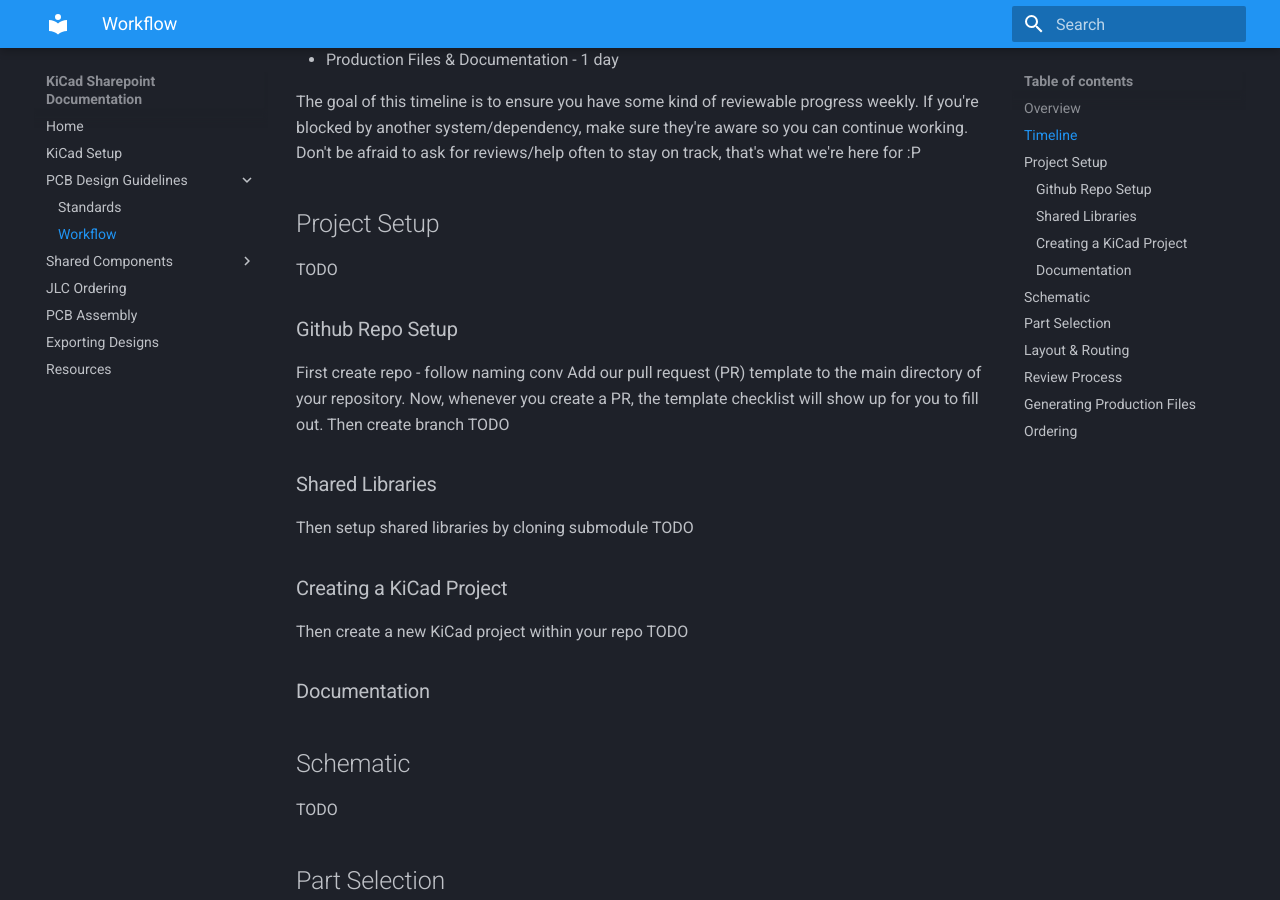
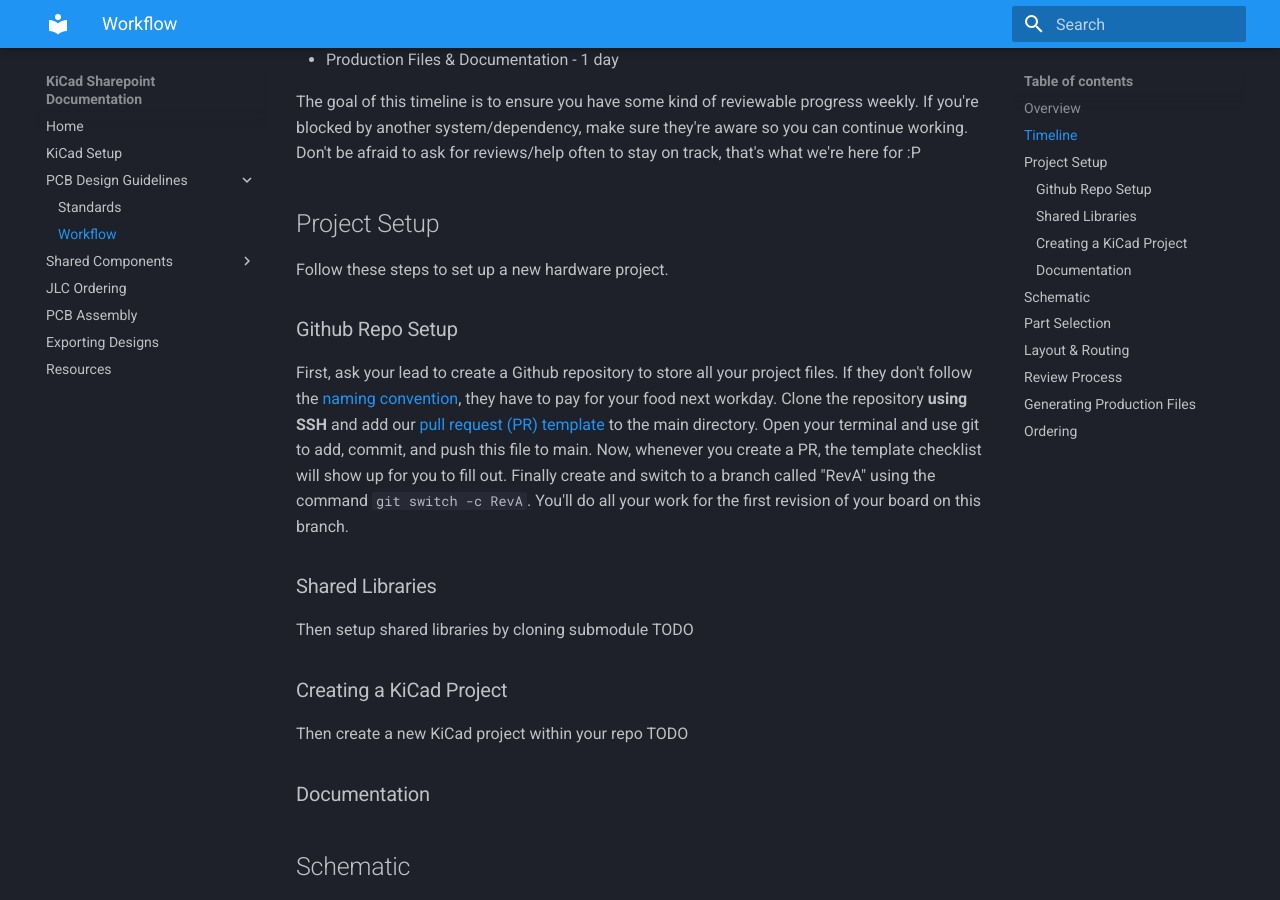
Before and after one commit to lhr-solar/KiCAD-Sharepoint, an MkDocs documentation site: the page built from docs/Workflow.md, in a window 1280 px wide and 900 px high, scrolled down 519 px. Built offline with MkDocs 1.6.1 and Material for MkDocs 9.7.7, drawn with Linux system fonts in a browser that asks for light colours.

Commit message:
github repo stup

```diff
--- a/docs/Workflow.md
+++ b/docs/Workflow.md
@@ -10,12 +10,9 @@
 
 The goal of this timeline is to ensure you have some kind of reviewable progress weekly. If you're blocked by another system/dependency, make sure they're aware so you can continue working. Don't be afraid to ask for reviews/help often to stay on track, that's what we're here for :P
 ## Project Setup
-TODO
+Follow these steps to set up a new hardware project.
 ### Github Repo Setup
-First create repo - follow naming conv
-Add our pull request (PR) template to the main directory of your repository. Now, whenever you create a PR, the template checklist will show up for you to fill out.
-Then create branch
-TODO
+First, ask your lead to create a Github repository to store all your project files. If they don't follow the [naming convention](https://lhr-solar.github.io/KiCAD-Sharepoint/Standards/#naming-convention), they have to pay for your food next workday. Clone the repository **using SSH** and add our [pull request (PR) template](https://github.com/lhr-solar/KiCAD-Sharepoint/blob/main/PULL_REQUEST_TEMPLATE.md) to the main directory. Open your terminal and use git to add, commit, and push this file to main. Now, whenever you create a PR, the template checklist will show up for you to fill out. Finally create and switch to a branch called "RevA" using the command `git switch -c RevA`. You'll do all your work for the first revision of your board on this branch.
 ### Shared Libraries
 Then setup shared libraries by cloning submodule
 TODO
```
